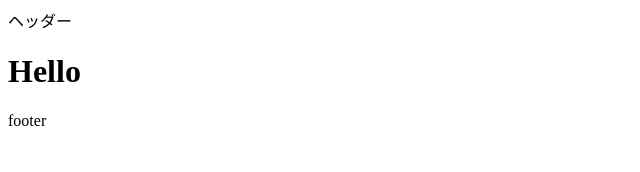
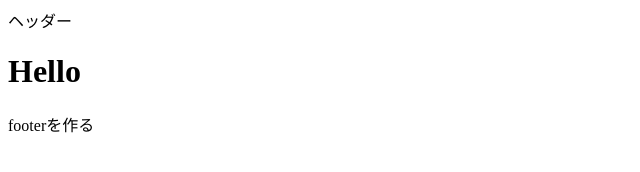
Before and after one commit to ASAMIFUTATSUYA/git-practice, a plain HTML site: page index.html in a window 1280 px wide. Shown: the full height of the page, 0-640 px from the left. Drawn offline with Linux system fonts and the light colour scheme.

Commit message:
footer修正

```diff
--- a/index.html
+++ b/index.html
@@ -19,7 +19,7 @@
 <body>
   <header>ヘッダー</header>
 <h1>Hello</h1>
-<footer>footer</footer>
+<footer>footerを作る</footer>
 
 </body>
 </html>
```
